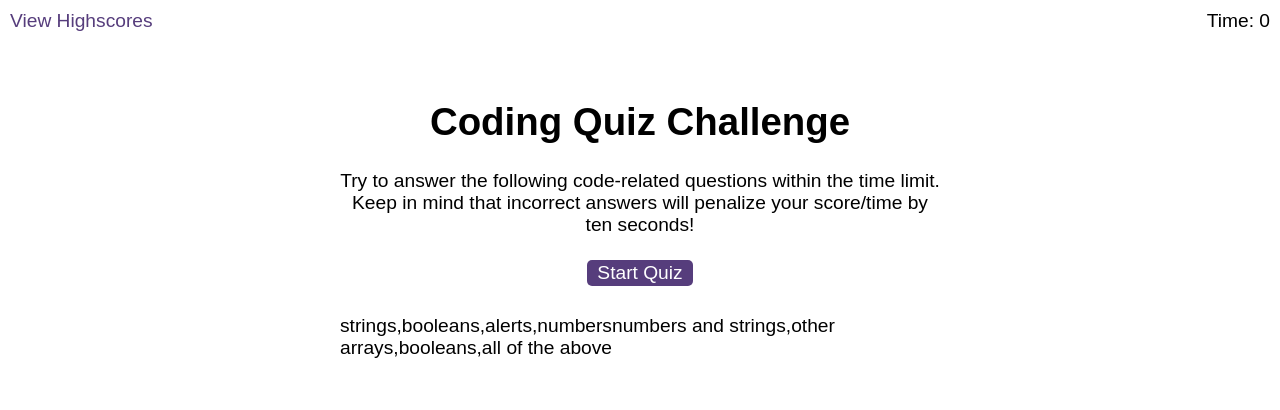
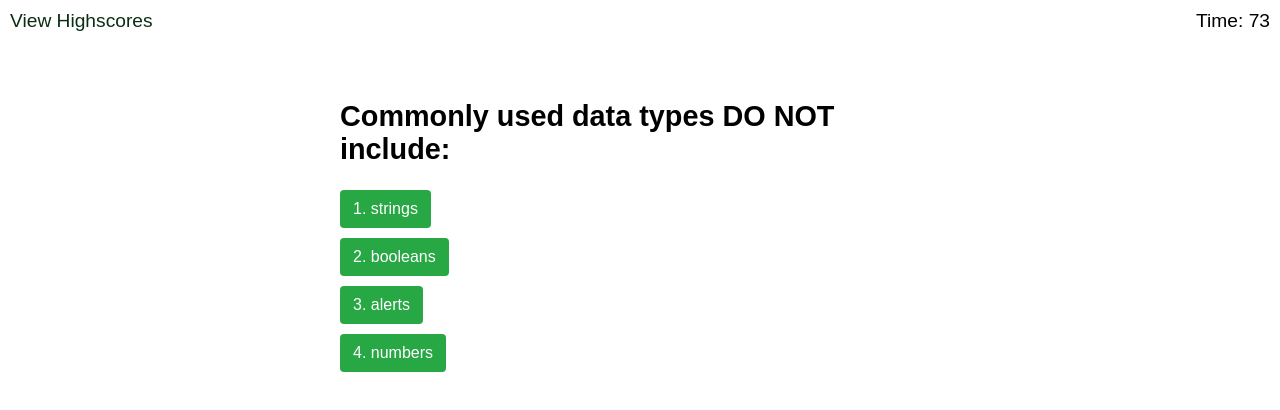
Before and after one commit to diarise/Coding-Quiz-Challenge, a plain HTML site: page index.html in a window 1280 px wide. Both pictures are taken after a click on the button "Start Quiz". Drawn offline with nearby package versions, Linux system fonts and the light colour scheme.

Commit message:
update repo

```diff
--- a/assets/css/styles.css
+++ b/assets/css/styles.css
@@ -4,34 +4,49 @@ body {
 }
 
 a {
-  color: #563d7c;
+  color: #0b2e13;
   text-decoration: none;
   transition: color 0.1s;
 }
 
 a:hover {
-  color: #8570a5;
+  color: #007bff  ;
 }
 
 button {
-  display: inline-block;
-  margin: 5px;
-  cursor: pointer;
-  font-size: 100%;
-  background-color: #563d7c;
-  border-radius: 5px;
-  padding: 2px 10px;
-  color: white;
-  border: 0;
-  transition: background-color 0.1s;
+  color: #fff;
+  background-color: #28a745;
+  border-color: #28a745;
+
+    font-weight: 400;
+    text-align: center;
+    white-space: nowrap;
+    vertical-align: middle;
+
+    display: inline-block;
+    font-weight: 400;
+    text-align: center;
+    white-space: nowrap;
+    vertical-align: middle;
+    -webkit-user-select: none;
+    -moz-user-select: none;
+    -ms-user-select: none;
+    user-select: none;
+    border: 1px solid transparent;
+    padding: .375rem .75rem;
+    font-size: 1rem;
+    line-height: 1.5;
+    border-radius: .25rem;
+    transition: color .15s ease-in-out,background-color .15s ease-in-out,border-color .15s ease-in-out,box-shadow .15s ease-in-out;
 }
 
 button:hover {
-  background-color: #8570a5;
+  background-color: #09681f;
 }
 
 .choices button {
   display: block;
+  margin: 10px 0;
 }
 
 input[type="text"] {
@@ -50,7 +65,7 @@ li {
 }
 
 li:nth-child(odd) {
-  background-color: #f3edfc;
+  background-color: #cce5ff;
 }
 
 .wrapper {
@@ -77,8 +92,13 @@ li:nth-child(odd) {
   font-size: 120%;
   margin-top: 20px;
   padding-top: 10px;
-  color: gray;
   border-top: 2px solid #ccc;
+
+
+  color: #fff;
+    background-color: #007bff;
+
+
 }
 
 .timer {
--- a/assets/js/logic.js
+++ b/assets/js/logic.js
@@ -1,17 +1,161 @@
-for (var i = 0; i < quizObject.questions.length; i++) {
+// variables to keep track of quiz state
+var currentQuestionIndex = 0;
+var time = questions.length * 15;
+var timerId;
 
-    var question = quizObject.questions[i].questionArray;
+// variables to reference DOM elements
+var questionsEl = document.getElementById("questions");
+var timerEl = document.getElementById("time");
+var choicesEl = document.getElementById("choices");
+var submitBtn = document.getElementById("submit");
+var startBtn = document.getElementById("start");
+var initialsEl = document.getElementById("initials");
+var feedbackEl = document.getElementById("feedback");
 
-    var questionEl = $("<span>").text(question);
+function startQuiz() {
+  // hide start screen
+  var startScreenEl = document.getElementById("start-screen");
+  startScreenEl.setAttribute("class", "hide");
 
-    var questionRandom = questionEl[Math.floor(Math.random() * quizObject.questions.length)];
+  // un-hide questions section
+  questionsEl.removeAttribute("class");
 
-    $(questionRandom).appendTo("#question-title");
+  // start timer
+  timerId = setInterval(clockTick, 1000);
 
-    var choice = quizObject.questions[i].choicesArray;
-    var choiceEl = $("<span>").text(choice);
-    var choiceRandom = choiceEl[Math.floor(Math.random() * quizObject.questions.length)];
-    $(choiceRandom).appendTo("#choices");
-    console.log(questionRandom);
+  // show starting time
+  timerEl.textContent = time;
 
+  getQuestion();
 }
+
+function getQuestion() {
+  // get current question object from array
+  var currentQuestion = questions[currentQuestionIndex];
+
+  // update title with current question
+  var titleEl = document.getElementById("question-title");
+  titleEl.textContent = currentQuestion.title;
+
+  // clear out any old question choices
+  choicesEl.innerHTML = "";
+
+  // loop over choices
+  currentQuestion.choices.forEach(function (choice, i) {
+    // create new button for each choice
+    var choiceNode = document.createElement("button");
+    choiceNode.setAttribute("class", "choice");
+    choiceNode.setAttribute("value", choice);
+
+    choiceNode.textContent = i + 1 + ". " + choice;
+
+    // attach click event listener to each choice
+    choiceNode.onclick = questionClick;
+
+    // display on the page
+    choicesEl.appendChild(choiceNode);
+  });
+}
+
+function questionClick() {
+  // check if user guessed wrong
+  if (this.value !== questions[currentQuestionIndex].answer) {
+    // penalize time
+    time -= 15;
+
+    if (time < 0) {
+      time = 0;
+    }
+
+    // display new time on page
+    timerEl.textContent = time;
+
+    feedbackEl.textContent = "Wrong!";
+  } else {
+
+    feedbackEl.textContent = "Correct!";
+  }
+
+  // flash right/wrong feedback on page for half a second
+  feedbackEl.setAttribute("class", "feedback");
+  setTimeout(function () {
+    feedbackEl.setAttribute("class", "feedback hide");
+  }, 1000);
+
+  // move to next question
+  currentQuestionIndex++;
+
+  // check if we've run out of questions
+  if (currentQuestionIndex === questions.length) {
+    quizEnd();
+  } else {
+    getQuestion();
+  }
+}
+
+function quizEnd() {
+  // stop timer
+  clearInterval(timerId);
+
+  // show end screen
+  var endScreenEl = document.getElementById("end-screen");
+  endScreenEl.removeAttribute("class");
+
+  // show final score
+  var finalScoreEl = document.getElementById("final-score");
+  finalScoreEl.textContent = time;
+
+  // hide questions section
+  questionsEl.setAttribute("class", "hide");
+}
+
+function clockTick() {
+  // update time
+  time--;
+  timerEl.textContent = time;
+
+  // check if user ran out of time
+  if (time <= 0) {
+    quizEnd();
+  }
+}
+
+function saveHighscore() {
+  // get value of input box
+  var initials = initialsEl.value.trim();
+
+  // make sure value wasn't empty
+  if (initials !== "") {
+    // get saved scores from localstorage, or if not any, set to empty array
+    var highscores =
+      JSON.parse(window.localStorage.getItem("highscores")) || [];
+
+    // format new score object for current user
+    var newScore = {
+      score: time,
+      initials: initials
+    };
+
+    // save to localstorage
+    highscores.push(newScore);
+    window.localStorage.setItem("highscores", JSON.stringify(highscores));
+
+    // redirect to next page
+    window.location.href = "highscores.html";
+  }
+}
+
+function checkForEnter(event) {
+  // "13" represents the enter key
+  if (event.key === "Enter") {
+    saveHighscore();
+  }
+}
+
+// user clicks button to submit initials
+submitBtn.onclick = saveHighscore;
+
+// user clicks button to start quiz
+startBtn.onclick = startQuiz;
+
+initialsEl.onkeyup = checkForEnter;
--- a/assets/js/questions.js
+++ b/assets/js/questions.js
@@ -1,20 +1,35 @@
-var quizObject = {
-    questions: "",
-    questions: [
+// list of all questions, choices, and answers
+var questions = [
   {
-            questionArray: "Commonly used data types DO NOT include:",
-            choicesArray: ["strings", "booleans", "alerts", "numbers"],
-            corectAnswer: "alerts"
+    title: "Commonly used data types DO NOT include:",
+    choices: ["strings", "booleans", "alerts", "numbers"],
+    answer: "alerts"
   },
   {
-            questionArray: "The condition in an if / else statement is enclosed within ____.",
-            choicesArray: ["quotes", "curly brackets", "parentheses", "square brackets"],
-            corectAnswer: "parentheses"
+    title: "The condition in an if / else statement is enclosed within ____.",
+    choices: ["quotes", "curly brackets", "parentheses", "square brackets"],
+    answer: "parentheses"
   },
   {
-            questionArray: "Arrays in Javascript can be used to store",
-            choicesArray: ["numbers and strings", "other arrays", "booleans", "all of the above"],
-            corectAnswer: "all of the above"
+    title: "Arrays in JavaScript can be used to store ____.",
+    choices: [
+      "numbers and strings",
+      "other arrays",
+      "booleans",
+      "all of the above"
+    ],
+    answer: "all of the above"
   },
-    ]
-};
+  {
+    title:
+      "String values must be enclosed within ____ when being assigned to variables.",
+    choices: ["commas", "curly brackets", "quotes", "parentheses"],
+    answer: "quotes"
+  },
+  {
+    title:
+      "A very useful tool used during development and debugging for printing content to the debugger is:",
+    choices: ["JavaScript", "terminal / bash", "for loops", "console.log"],
+    answer: "console.log"
+  }
+];
--- a/index.html
+++ b/index.html
@@ -7,7 +7,6 @@
     <title>Coding Quiz</title>
 
     <link rel="stylesheet" href="./assets/css/styles.css" />
-    <script src="https://cdnjs.cloudflare.com/ajax/libs/jquery/3.6.0/jquery.min.js" integrity="sha512-894YE6QWD5I59HgZOGReFYm4dnWc1Qt5NtvYSaNcOP+u1T9qYdvdihz0PPSiiqn/+/3e7Jo4EaG7TubfWGUrMQ==" crossorigin="anonymous" referrerpolicy="no-referrer"></script>
   </head>
 
   <body>
@@ -26,7 +25,7 @@
         <button id="start">Start Quiz</button>
       </div>
 
-      <div id="questions" class="">
+      <div id="questions" class="hide">
         <h2 id="question-title"></h2>
         <div id="choices" class="choices"></div>
       </div>
```
Also changed, not shown: assets/js/scores.js (+29 -0 lines), highscores.html (+0 -1 lines), 1 other file. Lines whose indentation alone changed are shown as unchanged.
